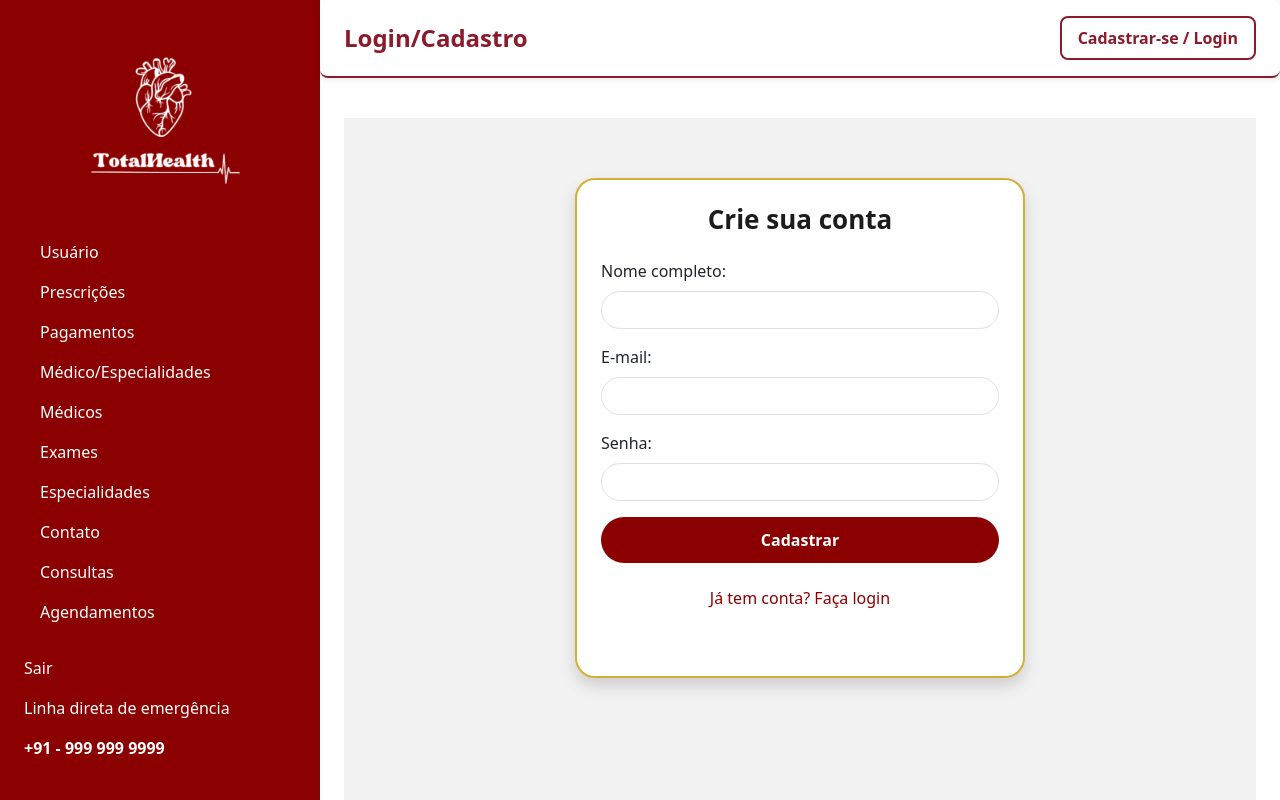
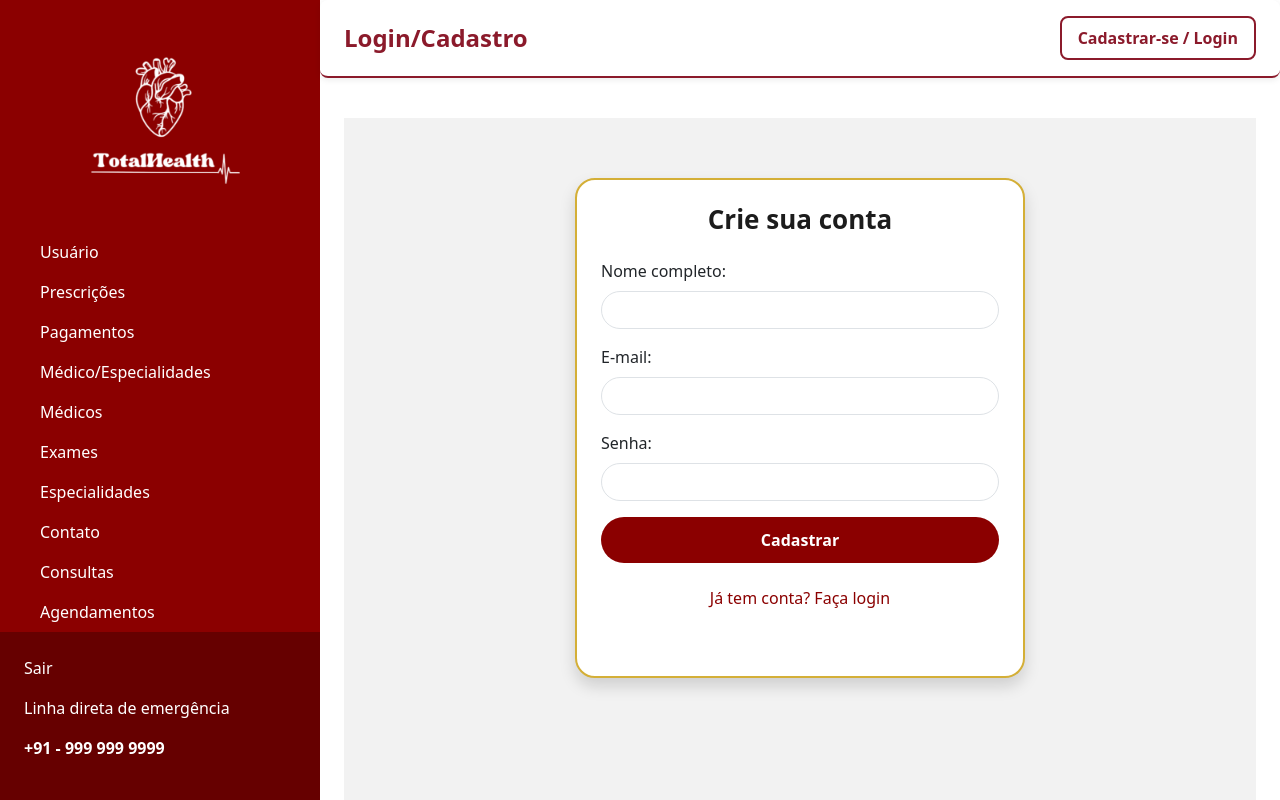
Before and after one commit to ItaloSenai2A/total-health, a React (Vite) app: page /loginCadastro in a window 1280 px wide. Shown: the top 800 px of the page. Built offline with nearby package versions, Linux system fonts and the light colour scheme.

Commit message:
alterações no header

```diff
--- a/src/components/header/Header.jsx
+++ b/src/components/header/Header.jsx
@@ -52,7 +52,11 @@ const Header = (props) => {
         </li>
       </ul>
 
-      <div className="mt-auto p-4">
+      {/* Rodapé fixado ao final da barra lateral */}
+      <div
+        className="mt-auto p-4"
+        style={{ backgroundColor: "#660000" }}
+      >
         <a className="nav-link text-white" href="/sair">Sair</a>
         <p className="mt-3">Linha direta de emergência</p>
         <p className="fw-bold">+91 - 999 999 9999</p>
```
